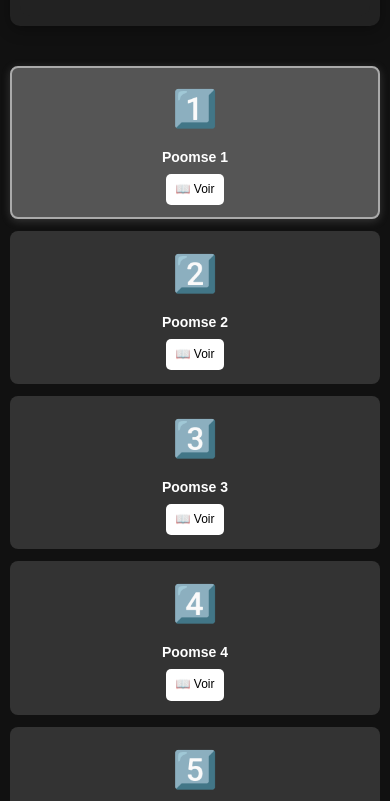
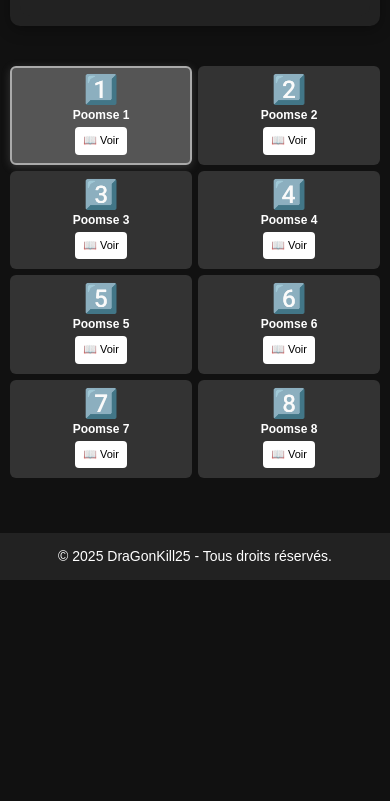
Before and after one commit to DraGonKill25/site-TKD, a plain HTML site: page poomse.html in a window 390 px wide. Shown: the part 977-1778 px from the top of the page. After the commit the page ends 1557 px from the top, so only its background shows below. Drawn offline with Linux system fonts and the light colour scheme.

Commit message:
modification de la page poomsae

```diff
--- a/assets/css/style.css
+++ b/assets/css/style.css
@@ -381,6 +381,64 @@ a.feature:hover .feature-link {
     border-radius: 5px;
 }
 
+/* --- Page Poomse : sélecteur compact + plus de place pour le PDF --- */
+.inner--poomse {
+    gap: 20px;
+    align-items: flex-start;
+}
+
+.inner--poomse .document-grid--poomse {
+    width: 200px;
+    flex: 0 0 200px;
+    max-width: 100%;
+    gap: 6px;
+}
+
+.inner--poomse .pdf-container {
+    width: auto;
+    flex: 1;
+    min-width: 0;
+}
+
+.inner--poomse .document-grid--poomse .document-card {
+    display: flex;
+    flex-direction: row;
+    align-items: center;
+    justify-content: flex-start;
+    gap: 8px;
+    padding: 8px 10px;
+    text-align: left;
+    border-radius: 6px;
+}
+
+.inner--poomse .document-grid--poomse .document-card:hover {
+    transform: translateY(-2px);
+}
+
+.inner--poomse .document-grid--poomse .document-icon {
+    font-size: 26px;
+    margin: 0;
+    line-height: 1;
+    flex-shrink: 0;
+}
+
+.inner--poomse .document-grid--poomse .document-card h3 {
+    margin: 0;
+    font-size: 13px;
+    font-weight: 600;
+    flex: 1;
+    min-width: 0;
+    line-height: 1.25;
+}
+
+.inner--poomse .document-grid--poomse .document-card .btn {
+    margin: 0;
+    padding: 4px 8px;
+    font-size: 11px;
+    flex-shrink: 0;
+    border-radius: 4px;
+}
+
 /* --- FOOTER --- */
 footer {
     background: #222;
@@ -402,6 +460,11 @@ footer {
         width: 35%;
     }
 
+    .inner--poomse .document-grid--poomse {
+        width: 190px;
+        flex: 0 0 190px;
+    }
+
     .header, #header {
         padding: 15px 20px;
     }
@@ -423,6 +486,11 @@ footer {
 
     .document-grid {
         width: 33%;
+    }
+
+    .inner--poomse .document-grid--poomse {
+        width: 180px;
+        flex: 0 0 180px;
     }
 }
 
@@ -606,6 +674,36 @@ footer {
         margin-bottom: 10px;
     }
 
+    .inner--poomse .document-grid--poomse {
+        display: grid;
+        grid-template-columns: repeat(2, minmax(0, 1fr));
+        gap: 8px;
+        width: 100%;
+        flex: none;
+        max-width: none;
+    }
+
+    .inner--poomse .document-grid--poomse .document-card {
+        flex-direction: column;
+        align-items: center;
+        text-align: center;
+        padding: 10px 8px;
+        gap: 4px;
+    }
+
+    .inner--poomse .document-grid--poomse .document-icon {
+        font-size: 32px;
+    }
+
+    .inner--poomse .document-grid--poomse .document-card h3 {
+        font-size: 13px;
+    }
+
+    .inner--poomse .document-grid--poomse .document-card .btn {
+        font-size: 11px;
+        padding: 5px 8px;
+    }
+
     .document-card {
         width: 100%;
         padding: 15px;
@@ -733,6 +831,23 @@ footer {
 
     .document-card {
         padding: 12px;
+    }
+
+    .inner--poomse .document-grid--poomse {
+        grid-template-columns: repeat(2, minmax(0, 1fr));
+        gap: 6px;
+    }
+
+    .inner--poomse .document-grid--poomse .document-card {
+        padding: 8px 6px;
+    }
+
+    .inner--poomse .document-grid--poomse .document-icon {
+        font-size: 28px;
+    }
+
+    .inner--poomse .document-grid--poomse .document-card h3 {
+        font-size: 12px;
     }
 
     .document-icon {
--- a/poomse.html
+++ b/poomse.html
@@ -29,14 +29,14 @@
     <!-- Contenu principal -->
     <div id="main" class="container">
         <section class="wrapper style1">
-            <div class="inner">
+            <div class="inner inner--poomse">
                 <header class="section-title">
                     <h2>Les Poomse</h2>
-                    <p>Découvrez les 8 poomse du Taekwondo avec leurs vidéos explicatives et leurs documents PDF.</p>
+                    <p>Découvrez les 8 taegeuk du Taekwondo avec leurs vidéos explicatives et leurs documents PDF.</p>
                 </header>
 
-                <!-- Grid des poomse -->
-                <div class="document-grid">
+                <!-- Grille compacte des poomse -->
+                <div class="document-grid document-grid--poomse">
                     <div class="document-card active" data-pdf="pdf/poomse/Poomse1.pdf" data-video="https://www.youtube.com/embed/j8ee61tXa2s">
                         <div class="document-icon">1️⃣</div>
                         <h3>Poomse 1</h3>
```
